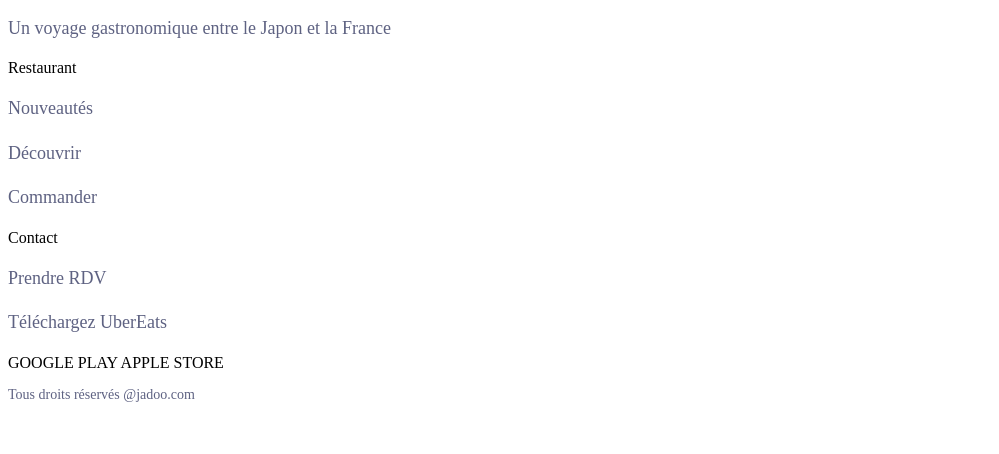
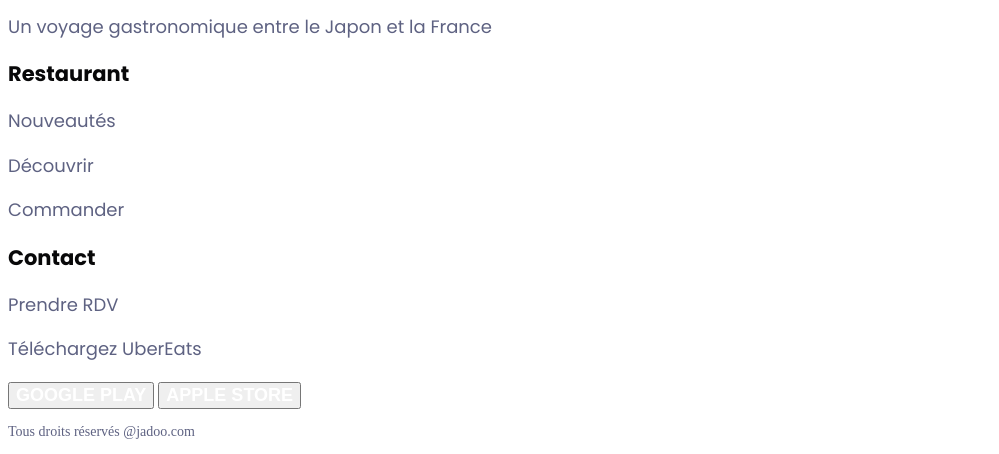
Before and after one commit to BrunoZENARI/Jadoo, a plain HTML site: page index.html in a window 1280 px wide. Shown: the part 2335-2789 px from the top of the page, without its empty margins (0-999 px from the left). Before the commit the page ends 2752 px from the top, so only its background shows below. Drawn offline with Linux system fonts and the light colour scheme; files whose address does not match are found by name.

Commit message:
style site Jadoo

```diff
--- a/css/style.css
+++ b/css/style.css
@@ -225,10 +225,28 @@ span{
 }
 
 .menu_footer{
-    font-family: 'Poppins';
+    font-family: 'Poppins-regular';
     font-style: normal;
     font-weight: 500;
     font-size: 18px;
     line-height: 147.5%;
     color: #5E6282;
 }
+
+.titre_menu_footer{
+    font-family: 'Poppins-bold';
+    font-style: normal;
+    font-weight: 700;
+    font-size: 21px;
+    line-height: 124.5%;
+    color: #080809;
+}
+
+.button_footer{
+    font-family: 'Arial';
+    font-style: normal;
+    font-weight: 700;
+    font-size: 18px;
+    line-height: 21px;
+    color: #FFFFFF;
+}
--- a/index.html
+++ b/index.html
@@ -102,7 +102,7 @@
         <p><img src="./img/">Jadoo</p>
         <p class="menu_footer">Un voyage gastronomique entre le Japon et la France</p>
 
-        Restaurant
+        <p class="titre_menu_footer">Restaurant</p>
 
         <p class="menu_footer">Nouveautés</p>
 
@@ -110,14 +110,14 @@
 
         <p class="menu_footer">Commander</p>
 
-        Contact
+        <p class="titre_menu_footer">Contact</p>
 
         <p class="menu_footer">Prendre RDV</p>
 
 
         <p class="menu_footer">Téléchargez UberEats</p>
-
-        GOOGLE PLAY  APPLE STORE
+        <button class="button_footer">GOOGLE PLAY</button>
+        <button class="button_footer">APPLE STORE</button>
         <p class="droits">Tous droits réservés @jadoo.com</p>
     </footer>
 </body>
```
